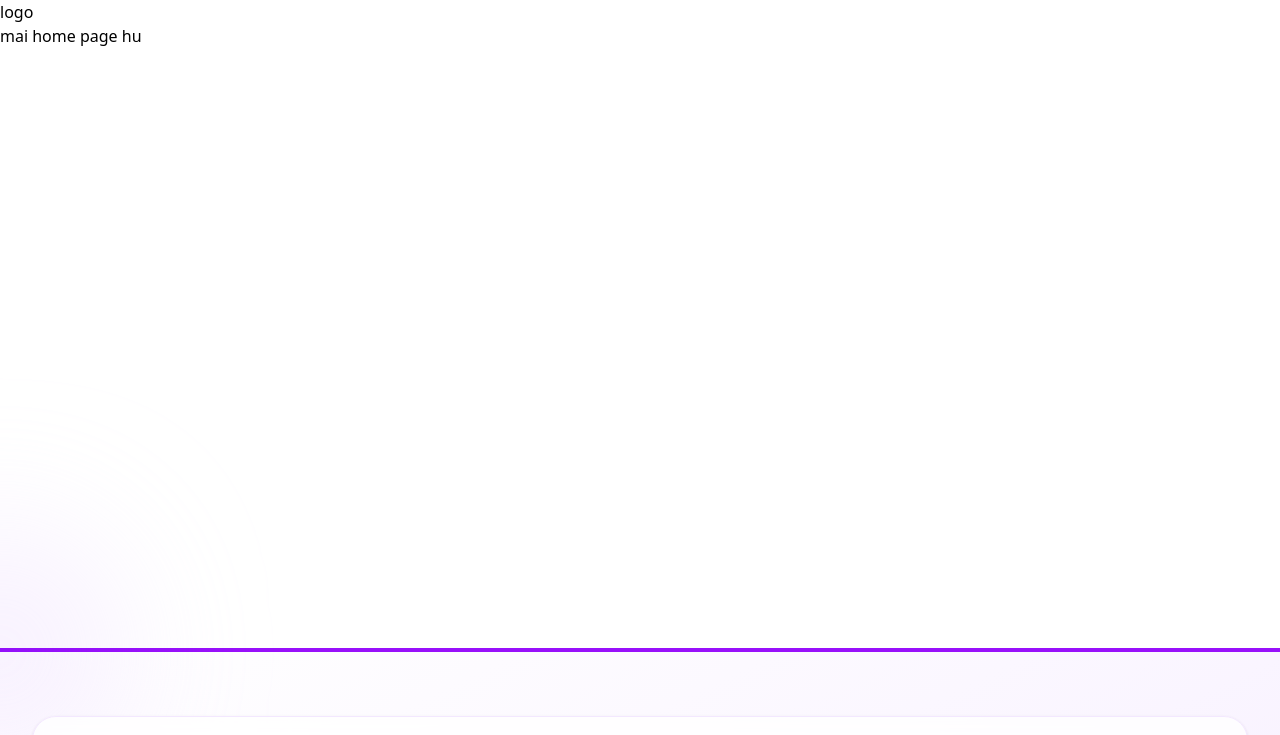
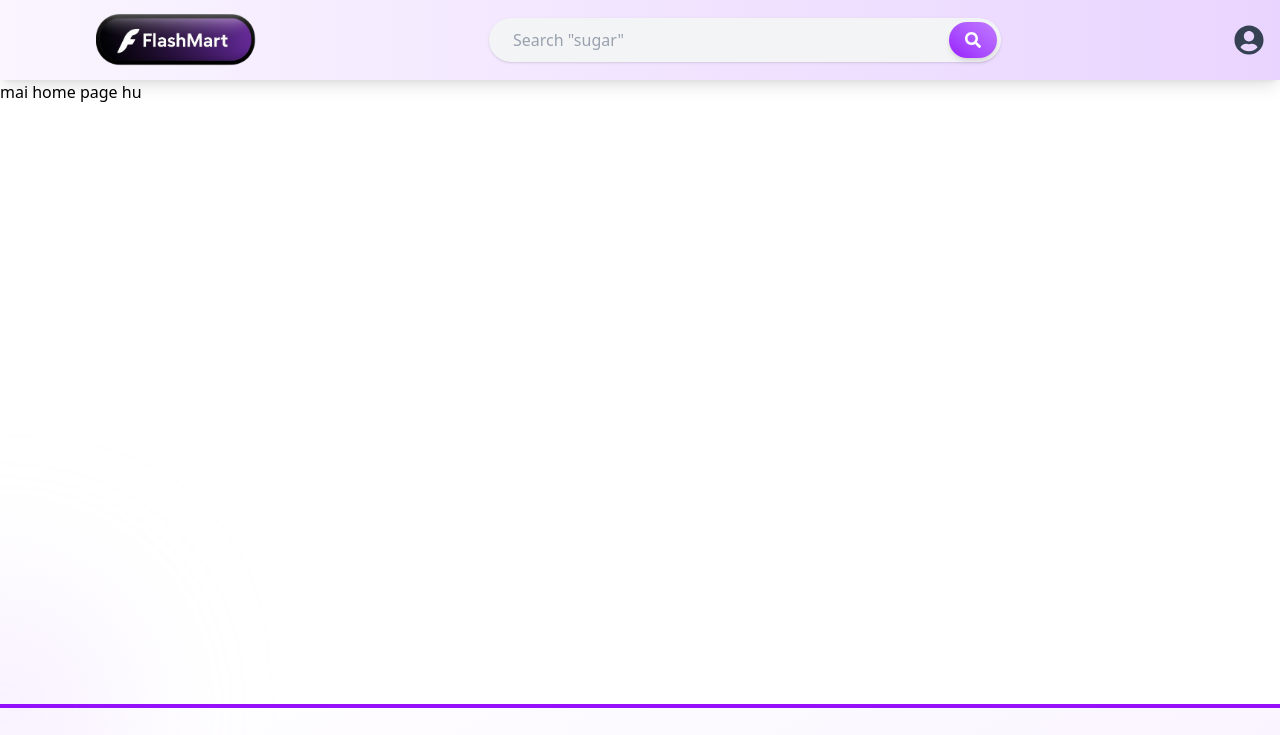
Before and after one commit to Vivekshrivastava1912/FlashMart1, a React (Vite) app in the folder client/: page / in a window 1280 px wide. Shown: the top 735 px of the page. Built offline with nearby package versions, Linux system fonts and the light colour scheme.

Commit message:
Header-Is-Adding

```diff
--- a/client/package.json
+++ b/client/package.json
@@ -16,6 +16,7 @@
     "react-dom": "^19.2.0",
     "react-icons": "^5.5.0",
     "react-router-dom": "^7.13.0",
+    "react-type-animation": "^3.2.0",
     "tailwindcss": "^4.1.18"
   },
   "devDependencies": {
--- a/client/src/component/Footer.jsx
+++ b/client/src/component/Footer.jsx
@@ -26,7 +26,7 @@ const Footer = () => {
   };
 
   return (
-    <footer className="bg-linear-to-br from-white via-purple-50 to-purple-100 text-gray-700 font-sans border-t-4 border-purple-600 relative overflow-visible">
+    <footer className="bg-linear-to-br from-white via-purple-50 to-purple-200 text-gray-700 font-sans border-t-4 border-purple-600 relative overflow-visible">
 
       {/* Background Decor */}
       <div className="absolute top-0 left-0 w-64 h-64 bg-purple-200 rounded-full mix-blend-multiply filter blur-3xl opacity-30 -translate-x-1/2 -translate-y-1/2 pointer-events-none"></div>
--- a/client/src/component/Header.jsx
+++ b/client/src/component/Header.jsx
@@ -1,20 +1,47 @@
 import React from 'react'
+import logo from '../assets/logo.png'
+import Search from './Search'
+import { Link } from 'react-router-dom';
+import { FaUserCircle } from "react-icons/fa";
 
 const Header = () => {
   return (
-<>
-<header>
-{/* logo */}
-  logo
+    <>
+      <header className='h-24 lg:h-20 md:h-20 shadow-lg sticky top-0 z-40 bg-linear-to-r from-purple-50 to-purple-200 flex flex-col justify-center'>
 
-{/* search */}
-{/* login and yo */}
+        {/* TOP ROW: Logo and User Icon */}
+        <div className='container mx-auto flex items-center justify-between px-4 md:px-4 gap-2 md:gap-4'>
 
+          <div className='flex items-center shrink-0 md:pl-20'>
+             <Link to="/">
+               <img src={logo}
+                    className='w-24 md:w-32 lg:w-40 h-auto object-contain cursor-pointer'
+                    alt='logo' />
+             </Link>
+          </div>
 
+          {/* Search bar for Desktop only */}
+          <div className='hidden lg:flex flex-1 max-w-lg'>
+            <Search/>
+          </div>
 
-</header>
+          <div className='flex items-center shrink-0 cursor-pointer'>
+            {/* User Icon: Isse 'text-white' hata kar default ya dark rakha hai taaki light bg par dikhe */}
+            <div className='text-gray-700 transition-all duration-300 ease-in-out
+                            hover:text-purple-500 hover:scale-110 hover:-rotate-12
+                            active:scale-95'>
+                <FaUserCircle size={30} />
+            </div>
+          </div>
+        </div>
 
-</>
+        {/* BOTTOM ROW: Search bar for Mobile only */}
+        <div className='lg:hidden mt-2 ml-2 mr-2'>
+            <Search/>
+        </div>
+
+      </header>
+    </>
   )
 }
 
--- /dev/null
+++ b/client/src/component/Search.jsx
@@ -0,0 +1,84 @@
+import React, { useState } from 'react'
+import { FaSearch } from "react-icons/fa";
+import { TypeAnimation } from 'react-type-animation';
+import { useNavigate } from 'react-router-dom';
+
+
+const Search = () => {
+  const [searchTerm, setSearchTerm] = useState("");
+  const navigate = useNavigate();
+
+  // Redirect function
+  const handleSearchRedirect = () => {
+      navigate('Search');
+  };
+
+  return (
+    <div className='w-full lg:max-w-lg relative group'>
+
+      {/* Input Field */}
+      <input
+        type="text"
+        value={searchTerm}
+        onChange={(e) => setSearchTerm(e.target.value)}
+
+        // --- CHANGE HERE: Click karte hi redirect hoga ---
+        onClick={handleSearchRedirect}
+
+        // Placeholder empty rakha hai kyunki hum custom animation dikha rahe hain
+        placeholder=""
+        className='w-full h-9 lg:h-11 px-4 md:px-6 pr-14 rounded-full border-none bg-gray-100 text-gray-700 outline-none
+                   font-medium
+                   ring-2 ring-transparent focus:ring-purple-500 focus:bg-white
+                   shadow-sm focus:shadow-purple-300 focus:shadow-md
+                   transition-all duration-300 ease-out z-10 relative'
+      />
+
+      {/* Animated Placeholder Layer */}
+      {searchTerm === "" && (
+        <div className='absolute top-0 left-0 h-full flex items-center pl-4 md:pl-6 pointer-events-none text-gray-400 font-medium w-full overflow-hidden z-20'>
+          <TypeAnimation
+            sequence={[
+              'Search "milk"',
+              1000,
+              'Search "bread"',
+              1000,
+              'Search "sugar"',
+              1000,
+              'Search "panner"',
+              1000,
+              'Search "Atta"',
+              1000,
+              'Search "Suji"',
+              1000,
+              'Search "Ghee"',
+              1000,
+              'Search "Namak"',
+              1000
+            ]}
+            wrapper="span"
+            speed={30}
+            repeat={Infinity}
+            style={{ fontSize: '1rem', display: 'inline-block' }}
+          />
+        </div>
+      )}
+
+      {/* Search Button */}
+      <button
+        onClick={handleSearchRedirect}
+        className='absolute right-1 top-1 bottom-1 w-12 rounded-full
+                   bg-linear-to-tr from-purple-600 to-purple-400 text-white
+                   flex items-center justify-center shadow-md
+                   hover:shadow-md hover:scale-105 active:scale-95
+                   transition-all duration-300 cursor-pointer group-focus-within:to-purple-700 z-30'>
+
+        <FaSearch className='text-md group-hover:rotate-12 transition-transform duration-300' />
+
+      </button>
+
+    </div>
+  )
+}
+
+export default Search
--- a/client/src/main.jsx
+++ b/client/src/main.jsx
@@ -6,8 +6,8 @@ import {  RouterProvider } from 'react-router-dom'
 import router from './route/index.jsx'
 
 createRoot(document.getElementById('root')).render(
-  <StrictMode>
+
     <RouterProvider router = {router} />
 
-  </StrictMode>,
+
 )
--- /dev/null
+++ b/client/src/pages/SearchPage.jsx
@@ -0,0 +1,12 @@
+import React from 'react'
+
+const SearchPage = () => {
+  return (
+    <div>
+      me search page hu
+
+    </div>
+  )
+}
+
+export default SearchPage
```
Also changed, not shown: client/src/route/index.jsx (+10 -1 lines), client/src/assets/logo.png, 1 other file (tests, documents, lock files or other folders).
